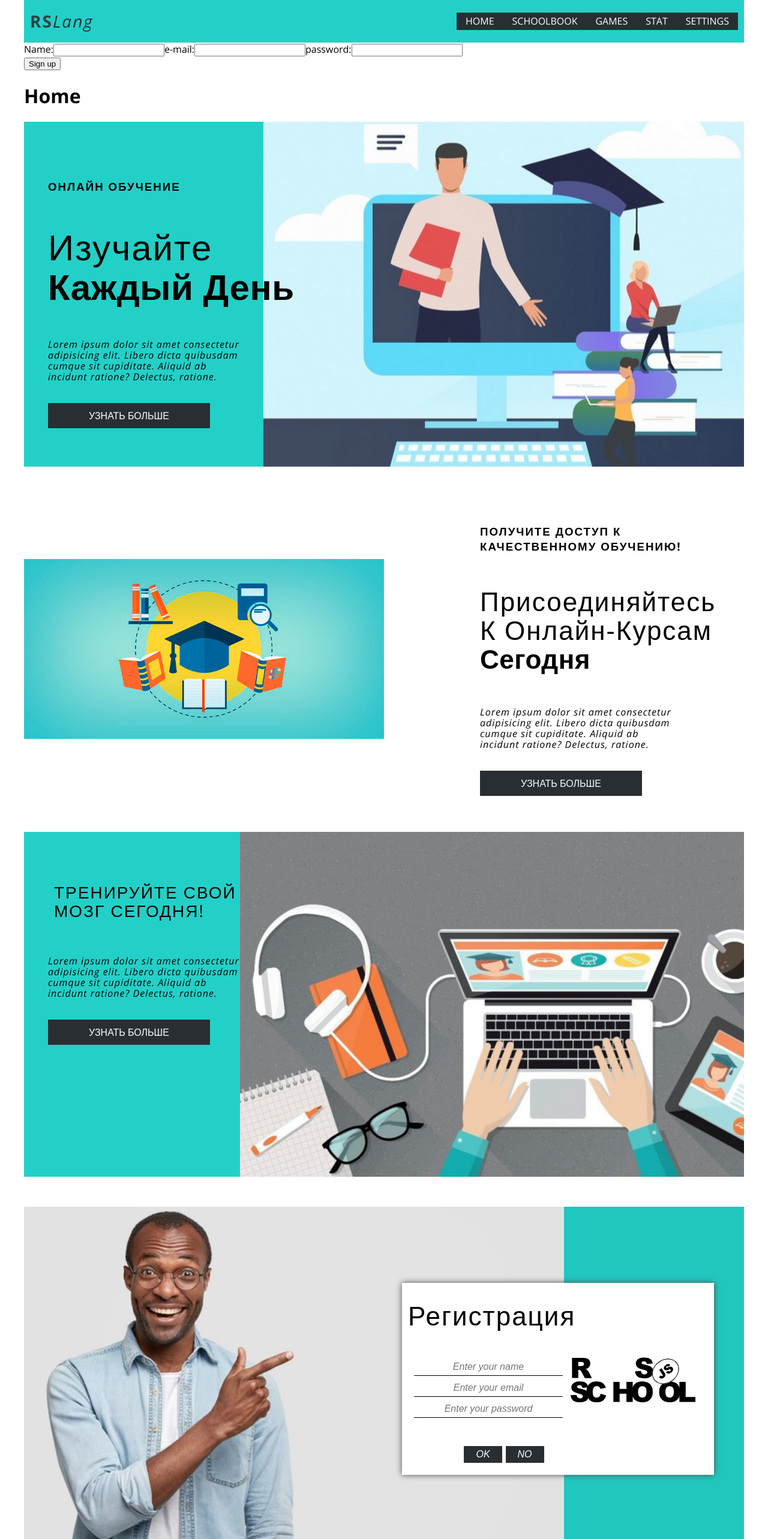
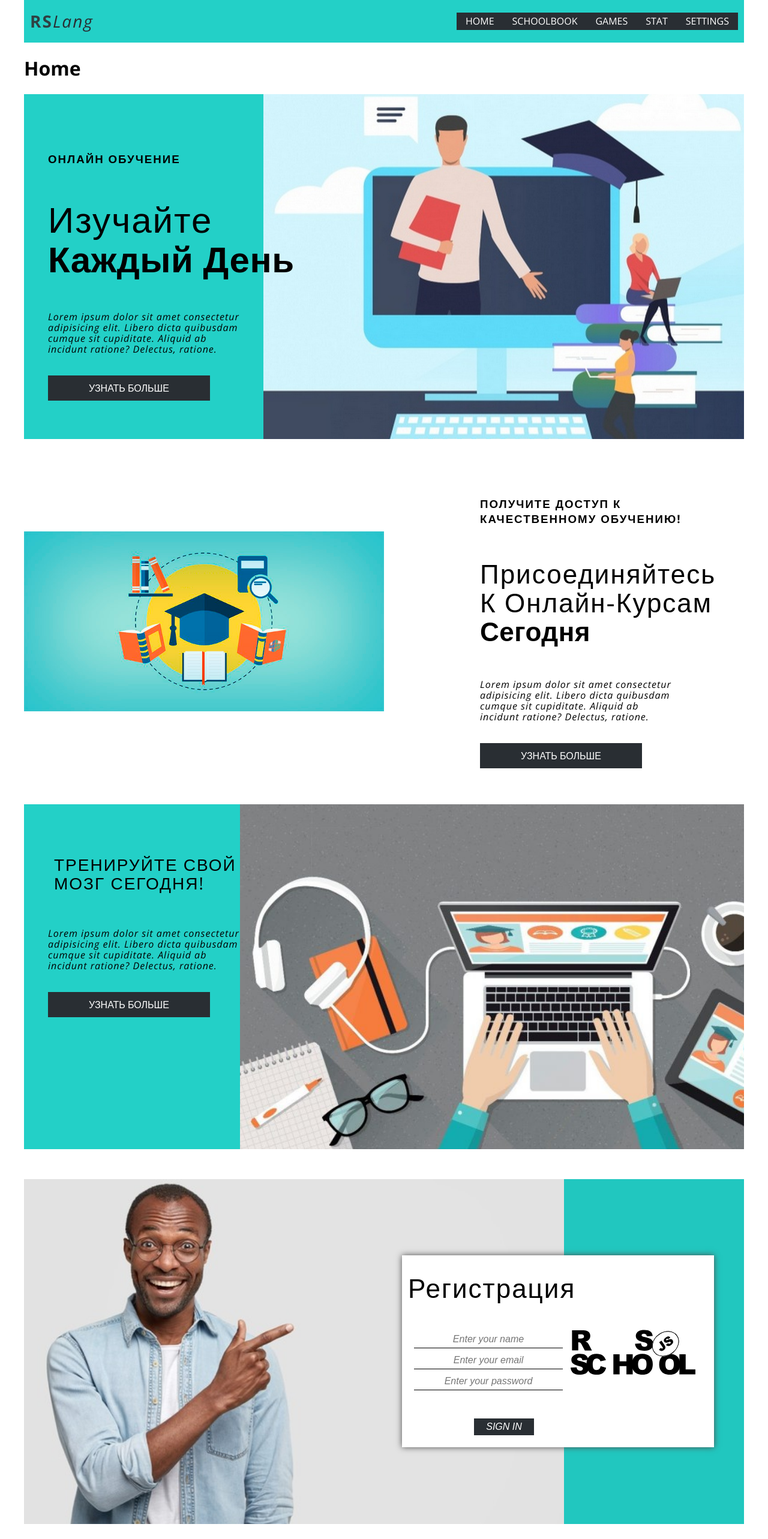
Before and after one commit to I-vasilich-I/rslang, a React (Create React App) app: page / in a window 1280 px wide. Shown: the top 2566 px of the page at 60% size. Built offline with nearby package versions, Linux system fonts and the light colour scheme.

Commit message:
fix: helpers types, signin form

```diff
--- a/src/App.tsx
+++ b/src/App.tsx
@@ -8,7 +8,6 @@ import { Dictionary } from './pages/Dictionary/Dictioanry';
 import { settings } from './pages/Settings/Settings';
 import { Header } from './components/Header/Header';
 import { Footer } from './components/Footer/Footer';
-import { SignIn } from './components/SignIn/Singin';
 
 import './app.scss';
 
@@ -17,7 +16,6 @@ const App: React.FC = () => {
         <div className='app-container'>
             <BrowserRouter>
                 <Header />
-                <SignIn />
                 <Switch>
                     <Route component={HomePage} path='/' exact />
                     <Route component={Schoolbook} path='/sb' />
--- a/src/components/SignIn/SingIn.tsx
+++ b/src/components/SignIn/SingIn.tsx
@@ -7,11 +7,9 @@ const SignIn = (): JSX.Element => {
         name: '',
         email: '',
         password: '',
+        registered: false, // nead to lift the state up
+        loggedIn: false, // nead to lift the state up
     });
-    const login = {
-        signIn: false,
-        signUp: false,
-    };
 
     const handleChange = (prop: keyof User) => (event: React.ChangeEvent<HTMLInputElement>) => {
         setValues({ ...values, [prop]: event.target.value });
@@ -19,17 +17,17 @@ const SignIn = (): JSX.Element => {
 
     const handleBtnClick = async () => {
         try {
-            if (!login.signUp) {
+            if (!values.registered) {
                 const userInfo = await createUser(values);
                 localStorage.setItem('user', JSON.stringify(userInfo));
                 console.log('user created');
-                login.signUp = !login.signUp;
+                setValues({ ...values, registered: true });
             }
-            if (!login.signIn) {
+            if (!values.loggedIn) {
                 const loginInfo = await loginUser(values);
                 localStorage.setItem('login', JSON.stringify(loginInfo));
                 console.log('user logged in');
-                login.signIn = !login.signIn;
+                setValues({ ...values, loggedIn: true });
             }
         } catch (error) {
             console.log(error);
@@ -37,29 +35,36 @@ const SignIn = (): JSX.Element => {
     };
 
     return (
-        <>
-            <form className='signin'>
-                <label>
-                    Name:
-                    <input type='text' value={values.name} onChange={handleChange('name')} />
-                </label>
-                <label>
-                    e-mail:
-                    <input type='email' value={values.email} onChange={handleChange('email')} required />
-                </label>
-                <label>
-                    password:
+        <div className='registration'>
+            <form action='#' className='form-body'>
+                <h3>Регистрация</h3>
+                <input type='text' placeholder='Enter your name' value={values.name} onChange={handleChange('name')} />
+                <input
+                    type='email'
+                    placeholder='Enter your email'
+                    value={values.email}
+                    onChange={handleChange('email')}
+                    required
+                />
+                <input
+                    type='password'
+                    placeholder='Enter your password'
+                    value={values.password}
+                    minLength={8}
+                    onChange={handleChange('password')}
+                    required
+                />
+                <div className='form_button'>
                     <input
-                        type='password'
-                        value={values.password}
-                        minLength={8}
-                        onChange={handleChange('password')}
-                        required
+                        className='button'
+                        type='button'
+                        value={!values.registered ? 'Sign in' : 'Sign up'}
+                        onClick={handleBtnClick}
                     />
-                </label>
+                </div>
             </form>
-            <button onClick={handleBtnClick}>{login.signIn ? 'Sign in' : 'Sign up'}</button>
-        </>
+            {/* <button onClick={handleBtnClick}>{login.signIn ? 'Sign in' : 'Sign up'}</button> */}
+        </div>
     );
 };
 
--- a/src/helpers/helpers.tsx
+++ b/src/helpers/helpers.tsx
@@ -1,8 +1,7 @@
-import { User, UserWord, UserWordToken } from './interfaces';
+import { User, UserWord, UserWordToken, CreateUser, LoginUser } from './interfaces';
 import { USERS_API_URL, SIGNIN_API_URL } from './constants';
-import { Header } from '../components/Header/Header';
 
-const createUser = async (user: User) => {
+const createUser = async (user: User): Promise<CreateUser> => {
     const rawResponse = await fetch(USERS_API_URL, {
         method: 'POST',
         headers: {
@@ -16,7 +15,7 @@ const createUser = async (user: User) => {
     return content;
 };
 
-const loginUser = async (user: User) => {
+const loginUser = async (user: User): Promise<LoginUser> => {
     const rawResponse = await fetch(SIGNIN_API_URL, {
         method: 'POST',
         headers: {
--- a/src/pages/HomePage/HomePage.tsx
+++ b/src/pages/HomePage/HomePage.tsx
@@ -1,5 +1,6 @@
 import React from 'react';
 import './Homepage.scss';
+import { SignIn } from '../../components/SignIn/SingIn';
 
 export const HomePage: React.FC = () => {
     return (
@@ -50,7 +51,9 @@ export const HomePage: React.FC = () => {
                 </div>
             </div>
 
-            <div className='registration'>
+            <SignIn />
+
+            {/* <div className='registration'>
                 <form action='#' className='form-body'>
                     <h3>Регистрация</h3>
                     <input type='text' placeholder='Enter your name' />
@@ -61,7 +64,7 @@ export const HomePage: React.FC = () => {
                         <input className='button' type='button' value='NO' />
                     </div>
                 </form>
-            </div>
+            </div> */}
 
             {/* <div className='home-video'>
                 <iframe
```
Also changed, not shown: src/helpers/interfaces.tsx (+17 -1 lines).
